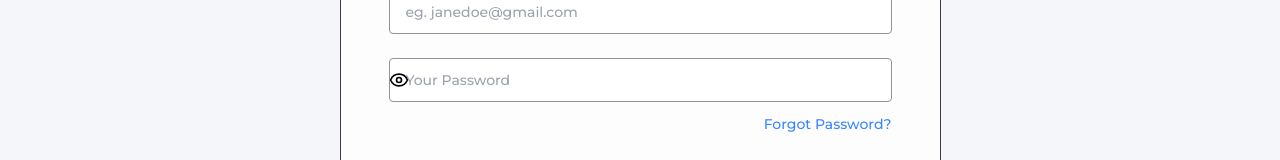
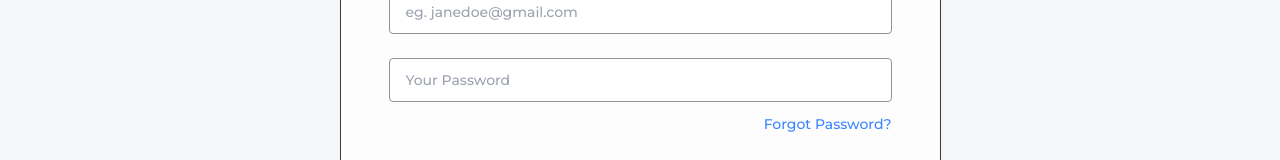
Before and after one commit to fujadev/stecs-gov, a Next.js app: page / in a window 1280 px wide. Shown: the part 341-501 px from the top of the page. Built offline with nearby package versions, Linux system fonts and the light colour scheme; no server answers.

Commit message:
new update

```diff
--- a/src/components/Login/index.tsx
+++ b/src/components/Login/index.tsx
@@ -7,7 +7,6 @@ import { useRouter } from 'next/navigation';
 import { useSignInMutation } from '@/config/api/client/slice';
 import { handleMutation } from '@/config/helpers/mutation';
 import AppHeader from '@/components/Header';
-import { Eye, EyeOff, EyeOffIcon } from "lucide-react";
 import AppButton from '../Common/AppButton';
 import { storeToken, storeUser } from '@/config/api/auth/slice';
 import { useAppDispatch } from '@/config/api/config/store';
@@ -83,13 +82,6 @@ const Login = () => {
 									/>
 
 									{touched.password && <small className="text-[#E63946]">{errors.password}</small>}
-									<button
-										type="button"
-										className="absolute right-3 top-1/2 transform -translate-y-1/2 flex items-center justify-center"
-										onClick={() => setShowPassword(!showPassword)}
-									>
-										{showPassword ? <EyeOff size={20} color="#000" /> : <Eye size={20} color="#000" />}
-									</button>
 								</div>
 
 								<span className="block text-right text-[#3A86FF] font-medium text-sm mt-[12px] cursor-pointer">Forgot Password?</span>
```
Also changed, not shown: src/app/page.tsx (+0 -10 lines).
